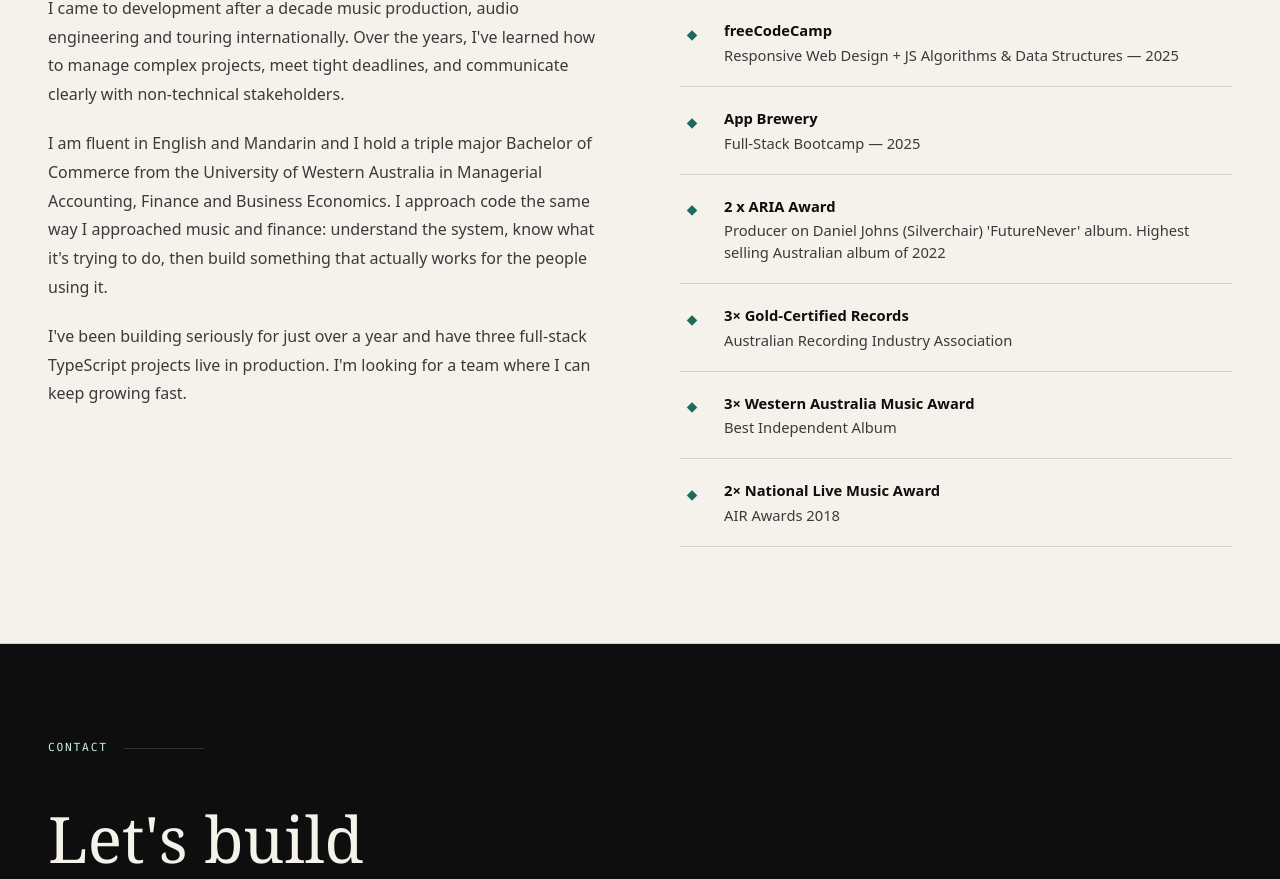
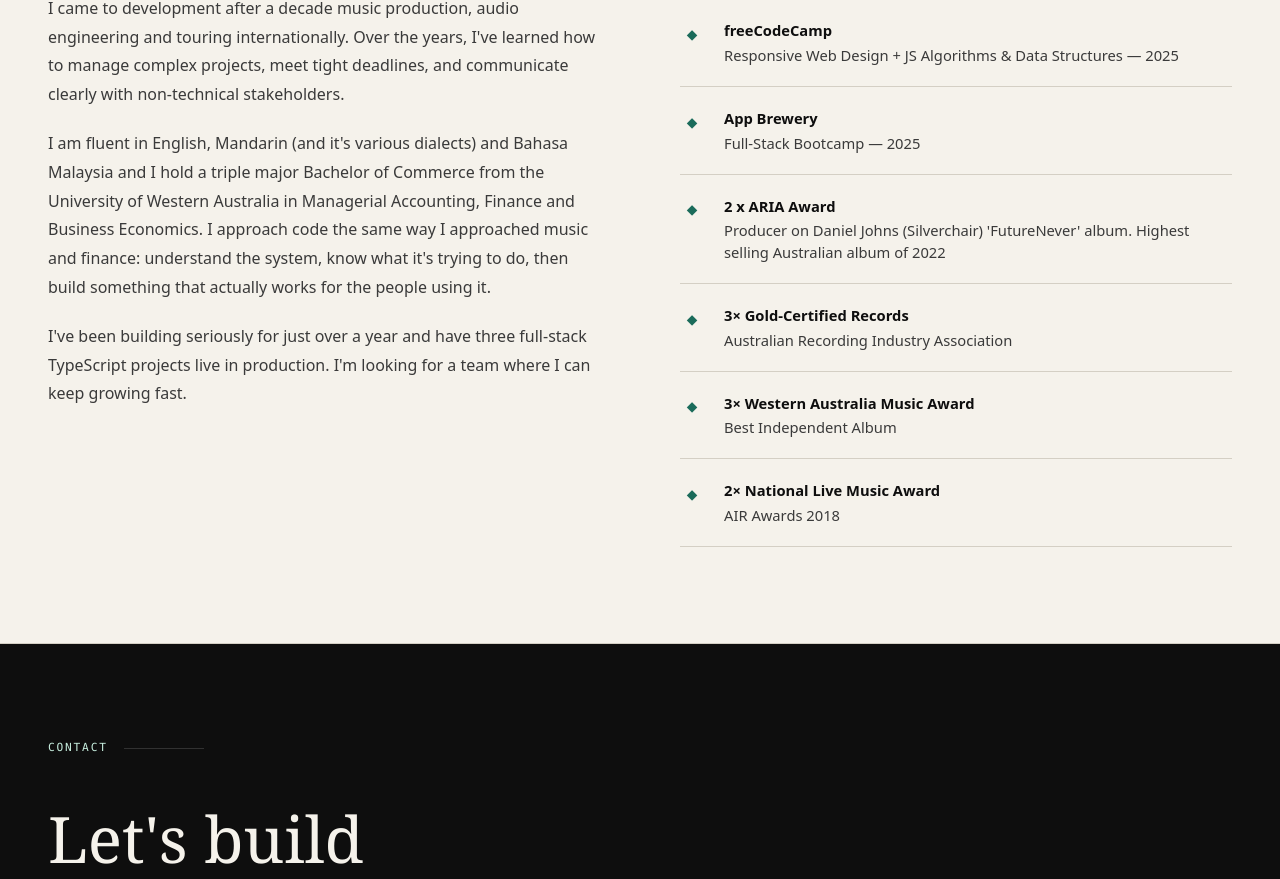
Before and after one commit to morganthen/portfolio, a Next.js app: page / in a window 1280 px wide. Shown: the part 3392-4271 px from the top of the page. Built offline with nearby package versions, Linux system fonts and the light colour scheme.

Commit message:
tweaked about section

```diff
--- a/src/components/About.tsx
+++ b/src/components/About.tsx
@@ -59,12 +59,13 @@ export default function About() {
             communicate clearly with non-technical stakeholders.
           </p>
           <p className={`${styles.text} reveal reveal-delay-2`}>
-            I am fluent in English and Mandarin and I hold a triple major
-            Bachelor of Commerce from the University of Western Australia in
-            Managerial Accounting, Finance and Business Economics. I approach
-            code the same way I approached music and finance: understand the
-            system, know what it&apos;s trying to do, then build something that
-            actually works for the people using it.
+            I am fluent in English, Mandarin (and it's various dialects) and
+            Bahasa Malaysia and I hold a triple major Bachelor of Commerce from
+            the University of Western Australia in Managerial Accounting,
+            Finance and Business Economics. I approach code the same way I
+            approached music and finance: understand the system, know what
+            it&apos;s trying to do, then build something that actually works for
+            the people using it.
           </p>
           <p className={`${styles.text} reveal reveal-delay-3`}>
             I&apos;ve been building seriously for just over a year and have
```
